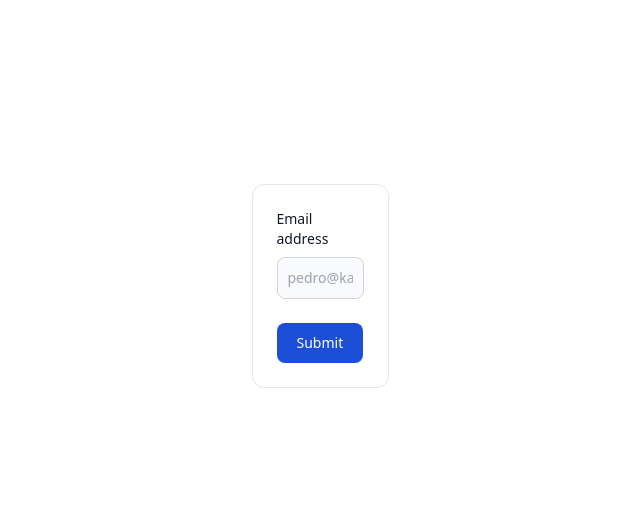
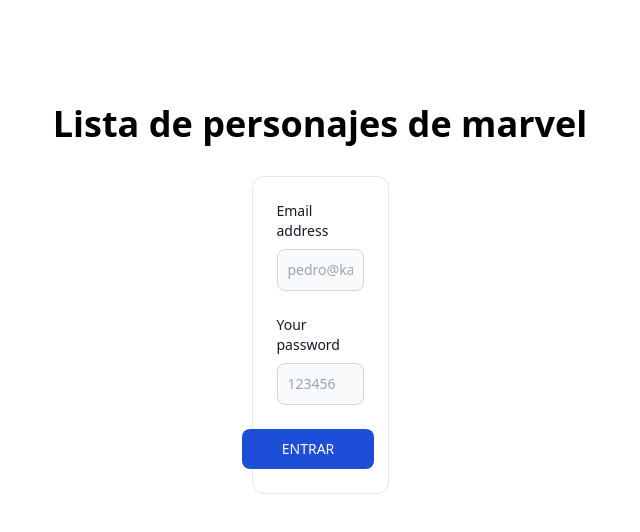
Before and after one commit to kantar0/marvel-heroes-list, a React (Create React App) app: page /login in a window 1280 px wide. Shown: the top 532 px of the page, without its empty margins (320-960 px from the left). Built offline with nearby package versions, Linux system fonts and the light colour scheme; no server answers.

Commit message:
add password to login page

```diff
--- a/src/pages/Login.tsx
+++ b/src/pages/Login.tsx
@@ -4,20 +4,21 @@ import { useNavigate } from "react-router-dom";
 
 interface FormInput {
   email: string;
+  password: string;
 }
 
 type errorState = {
   error: {
-    status: number
-    message: string
-  }
-}
+    status: number;
+    message: string;
+  };
+};
 const INITIAL_STATE: errorState = {
   error: {
     status: 0,
-    message: ""
-  }
-}
+    message: "",
+  },
+};
 
 const Login = () => {
   const navigate = useNavigate();
@@ -28,42 +29,46 @@ const Login = () => {
     formState: { errors },
   } = useForm<FormInput>();
 
-  const checkEmail = (email: string) => {
+  const checkUser = (data: FormInput) => {
     const credentials = {
-      email: email,
-      password: "123456",
-     }
-    return fetch('http://localhost:5000/login', {
-        method: 'POST',
+      email: data.email,
+      password: data.password,
+    };
+    return fetch("http://localhost:5000/login", {
+      method: "POST",
       headers: {
-            'Content-Type': 'application/json'
+        "Content-Type": "application/json",
       },
-        body: JSON.stringify(credentials)
-    })
-}
+      body: JSON.stringify(credentials),
+    });
+  };
 
   const onSubmit = (data: FormInput) => {
-    const response = checkEmail(data.email);
-    response.then(res => {
+    const response = checkUser(data);
+    response
+      .then((res) => {
         if (res.status === 200) {
           setError({
             error: {
               status: 200,
-            message: "Success"
-        }});
+              message: "Success",
+            },
+          });
           return res.json();
         } else {
           setError({
             error: {
               status: res.status,
-            message: res.statusText
-        }});
+              message: res.statusText,
+            },
+          });
         }
-    }).then(res => {
+      })
+      .then((res) => {
         localStorage.setItem("token", res.accessToken);
         localStorage.setItem("user", JSON.stringify(res.user));
         navigate("/", { replace: true });
-    })
+      });
     // if (data.username === "bill") {
     //   alert(JSON.stringify(data));
     // } else {
@@ -72,7 +77,13 @@ const Login = () => {
   };
 
   return (
-    <div className="flex justify-center mt-40 fm:mt-10 justify-items-center content-center justify-self-center place-content-center">
+    <div className="container">
+      <div className="flex justify-center mt-20 fm:mt-10 justify-items-center content-center justify-self-center place-content-center">
+        <div id="title">
+        <h1 className="text-4xl font-bold">Lista de personajes de marvel</h1>
+        </div>
+      </div>
+      <div className="flex justify-center mt-8 fm:mt-10 justify-items-center content-center justify-self-center place-content-center">
         <div className="rounded-xl bg-gradient-to-r bg-white dark:bg-gray-900 border border-gray-200 dark:border-gray-700 p-2 sm:p-6 sm:w-1/2 fm:w-full dark:bg-gray-800">
           <form onSubmit={handleSubmit(onSubmit)}>
             <div className="mb-6">
@@ -94,24 +105,57 @@ const Login = () => {
                   className="p-4 mb-4 mt-4 text-sm text-red-700 bg-red-100 rounded-lg dark:bg-red-200 dark:text-red-800"
                   role="alert"
                 >
-                <span className="font-medium">Error!</span> You must enter your email.
+                  <span className="font-medium">Error!</span> You must enter
+                  your email.
                 </div>
               )}
-            {Error.error.status === 400 && (<div
+              {Error.error.status === 400 && (
+                <div
                   className="p-4 mb-4 mt-4 text-sm text-red-700 bg-red-100 rounded-lg dark:bg-red-200 dark:text-red-800"
                   role="alert"
                 >
-                <span className="font-medium">Error {Error.error.status} {Error.error.message}!</span> Email not found.
-              </div>)}
+                  <span className="font-medium">
+                    Error {Error.error.status} {Error.error.message}!
+                  </span>{" "}
+                  Email not found.
+                </div>
+              )}
             </div>
 
+            <div className="mb-6">
+              <label
+                htmlFor="password"
+                className="block mb-2 text-sm font-medium text-gray-900 dark:text-gray-300"
+              >
+                Your password
+              </label>
+              <input
+                type="password"
+                {...register("password", { required: true })}
+                className="bg-gray-50 border border-gray-300 text-gray-900 text-sm rounded-lg focus:ring-blue-500 focus:border-blue-500 block w-full p-2.5 dark:bg-gray-700 dark:border-gray-600 dark:placeholder-gray-400 dark:text-white dark:focus:ring-blue-500 dark:focus:border-blue-500"
+                placeholder="123456"
+              />
+              {errors.password && errors.password.type === "required" && (
+                <div
+                  className="p-4 mb-4 mt-4 text-sm text-red-700 bg-red-100 rounded-lg dark:bg-red-200 dark:text-red-800"
+                  role="alert"
+                >
+                  <span className="font-medium">Error!</span> You must enter
+                  your password.
+                </div>
+              )}
+            </div>
+            <div className="flex flex-row fm:flex-col items-center justify-center">
               <button
                 type="submit"
-            className="text-white bg-blue-700 hover:bg-blue-800 focus:ring-4 focus:outline-none focus:ring-blue-300 font-medium rounded-lg text-sm w-full sm:w-auto px-5 py-2.5 text-center dark:bg-blue-600 dark:hover:bg-blue-700 dark:focus:ring-blue-800"
+                className="text-white bg-blue-700 hover:bg-blue-800 focus:ring-4 focus:outline-none focus:ring-blue-300 font-medium rounded-lg text-sm w-full sm:w-auto px-10 py-2.5 text-center dark:bg-blue-600 dark:hover:bg-blue-700 dark:focus:ring-blue-800"
               >
-            Submit
+                ENTRAR
               </button>
+              <span className="text-white ml-6"></span>
+            </div>
           </form>
+        </div>
       </div>
     </div>
   );
```
Lines whose indentation alone changed are shown as unchanged.
